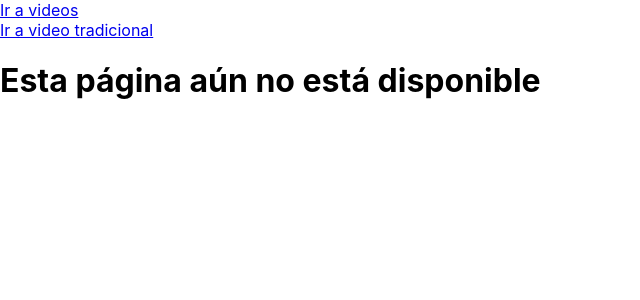
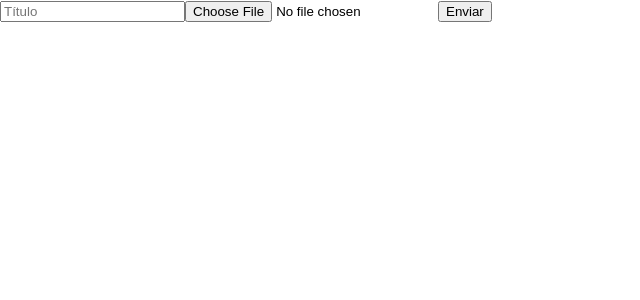
Before and after one commit to gustavoromerocl/single-page-applications-react, a React (Create React App) app in the folder react-spa/: page /videos/nuevo in a window 1280 px wide. Shown: the top 300 px of the page, without its empty margins (0-640 px from the left). Built offline with nearby package versions, Linux system fonts and the light colour scheme.

Commit message:
consumir servicios web - formulario para subida de archivos

```diff
--- a/react-spa/src/App.js
+++ b/react-spa/src/App.js
@@ -19,6 +19,7 @@ import SignIn from './users/SignIn';
 import { PersistGate } from 'redux-persist/integration/react';
 import SignUp from './users/SignUp';
 import Videos from './videos/Videos';
+import VideosForm from './videos/VideosForm';
 
 let NotImplemented = () => {
   return (
@@ -108,7 +109,7 @@ function App() {
 
               <Route path="/videos">
                 <Route path="" element={<Videos />} />
-                <Route path="nuevo" element={<NotImplemented />} />
+                <Route path="nuevo" element={<VideosForm />} />
                 <Route path=":id" element={<NotImplemented />} />
                 <Route path=":id/:wildcard" element={<VideoShow />} />
               </Route>
--- /dev/null
+++ b/react-spa/src/videos/VideosForm.jsx
@@ -0,0 +1,29 @@
+import React from 'react';
+import { useEffect } from 'react';
+import { useForm } from 'react-hook-form';
+import { useDispatch, useSelector } from 'react-redux';
+import { loadVideos } from '../store/videos';
+
+let VideosForm = (props) => {
+    let {register, handleSubmit} = useForm();
+    let onSubmit = async (video) => {
+        /* console.log(video); */
+        let formData = new FormData();
+
+        formData.append('title', video.title);
+        formData.append('video', video.video[0]);
+
+        console.log(formData);
+    }
+    return (
+        <div>
+            <form onSubmit={handleSubmit(onSubmit)}>
+                <input type="text" name="title" {...register('title')} placeholder='Título' />
+                <input type="file" name="video" {...register('video')} />
+                <input type="submit" value="Enviar" />
+            </form>
+        </div>
+    )
+}
+
+export default VideosForm;
```
